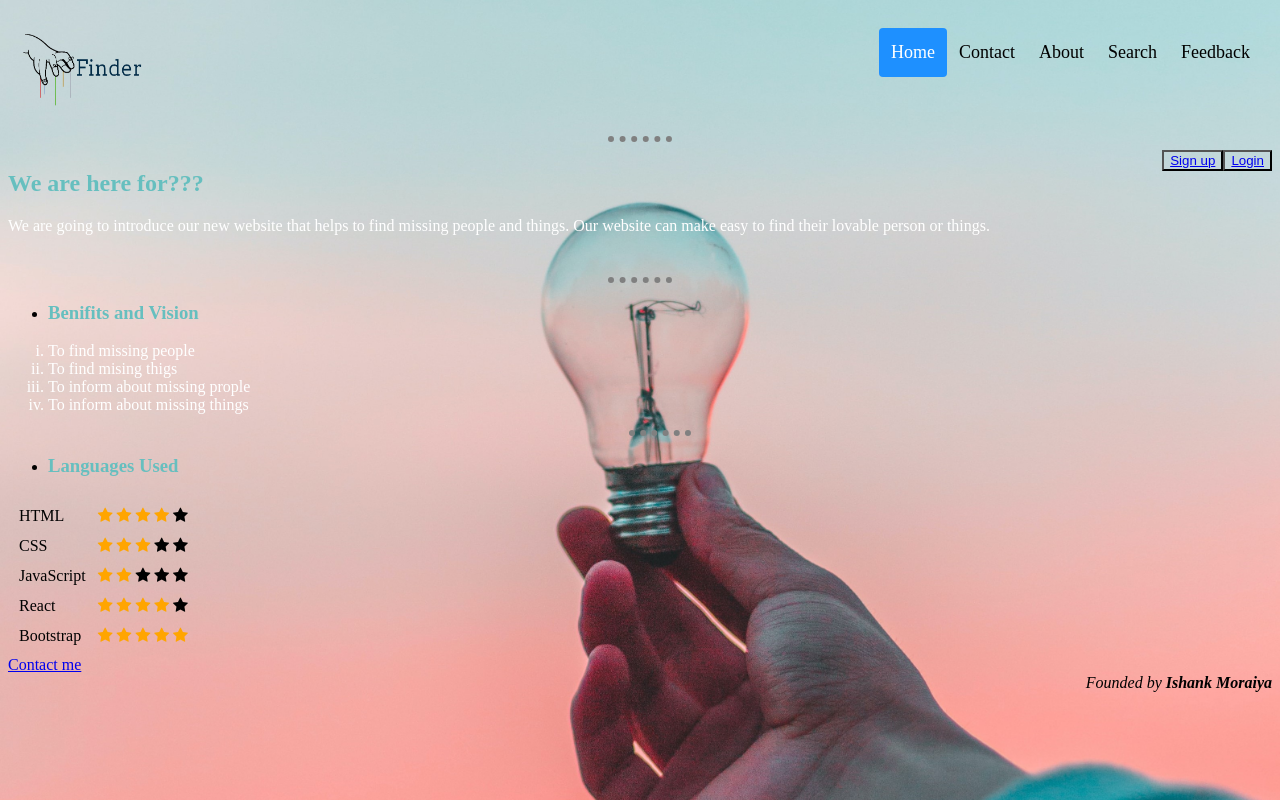
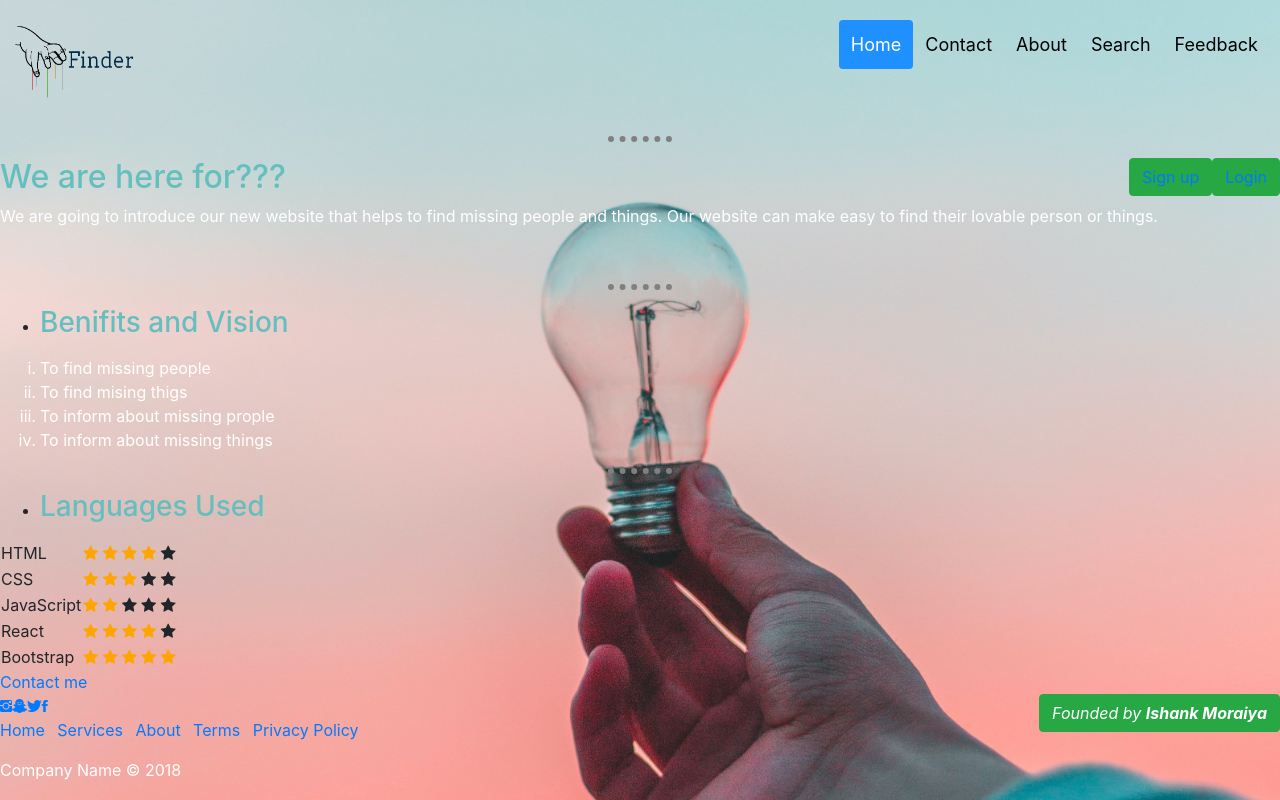
Before and after one commit to ishankmoraiya/smallproject, a plain HTML site: page index.html in a window 1280 px wide. Drawn offline with nearby package versions, Linux system fonts and the light colour scheme.

Commit message:
more files

```diff
--- a/index.html
+++ b/index.html
@@ -6,6 +6,16 @@
     <meta name="viewport" content="width=device-width, initial-scale=1.0">
     <title>Finder?</title>
     <link rel="stylesheet" href="css/style.css">
+
+    <meta charset="utf-8">
+    <meta name="viewport" content="width=device-width, initial-scale=1.0">
+    <title>Untitled</title>
+    <link rel="stylesheet" href="https://cdnjs.cloudflare.com/ajax/libs/twitter-bootstrap/4.1.3/css/bootstrap.min.css">
+    <link rel="stylesheet" href="https://cdnjs.cloudflare.com/ajax/libs/ionicons/2.0.1/css/ionicons.min.css">
+    <link rel="stylesheet" href="css/style.css">
+  <style>
+
+    </style>
 </head>
 <body >
     <div class="header">
@@ -47,8 +57,10 @@
         <li>To inform about missing things</li>
 
     </ol>
+    <hr>
+
     <ul>
-        <hr>
+
     <li><h3>Languages Used</h3></li>
     </ul>
     <table cellspacing="10">
@@ -114,6 +126,21 @@
     <a href="Contact.html">Contact me</a>
     <br>
     <em class='btn btn-success pull-right'>Founded by <strong>Ishank Moraiya</strong></em>
+    <div class="footer-basic">
+        <footer>
+            <div class="social"><a href="#"><i class="icon ion-social-instagram"></i></a><a href="#"><i class="icon ion-social-snapchat"></i></a><a href="#"><i class="icon ion-social-twitter"></i></a><a href="#"><i class="icon ion-social-facebook"></i></a></div>
+            <ul class="list-inline">
+                <li class="list-inline-item"><a href="#">Home</a></li>
+                <li class="list-inline-item"><a href="#">Services</a></li>
+                <li class="list-inline-item"><a href="#">About</a></li>
+                <li class="list-inline-item"><a href="#">Terms</a></li>
+                <li class="list-inline-item"><a href="#">Privacy Policy</a></li>
+            </ul>
+            <p class="copyright">Company Name © 2018</p>
+        </footer>
+    </div>
+    <script src="https://cdnjs.cloudflare.com/ajax/libs/jquery/3.2.1/jquery.min.js"></script>
+    <script src="https://cdnjs.cloudflare.com/ajax/libs/twitter-bootstrap/4.1.3/js/bootstrap.bundle.min.js"></script>
 
 
 </body>
--- /dev/null
+++ b/style.css
@@ -0,0 +1,172 @@
+body
+{
+    background-image:url('hf4.jpg');
+
+    background-attachment: fixed;
+    background-repeat: no-repeat;
+    background-size: cover;
+}
+
+.checked {
+    color: orange;
+  }
+  hr{
+       border-style:  none;
+       border-color: grey;
+       border-top-style: dotted;
+       border-width: 6px;
+       width: 5%;
+  }
+  h1{
+    color:  #66BFBF;
+    font-style: oblique;
+  }
+  h3{  color: #66BFBF;
+  }
+  h2{
+    color: #66BFBF;
+  }
+
+  .btn-success{
+    background-color: transparent;
+    border-color: transparent;
+  }
+  .btn-success cursor{
+    background-attachment: fixed;
+  }
+button{
+  background-color: transparent;
+  border: 3px;
+  background-image: none;
+}
+  /* Style the header with a grey background and some padding */
+.header {
+  overflow: hidden;
+  background-color: transparent;
+
+  padding: 20px 10px;
+}
+
+/* Style the header links */
+.header a {
+  float: left;
+  color: black;
+  text-align: center;
+  padding: 12px;
+  text-decoration: none;
+  font-size: 18px;
+  line-height: 25px;
+  border-radius: 4px;
+}
+
+/* Style the logo link (notice that we set the same value of line-height and font-size to prevent the header to increase when the font gets bigger */
+.header a.logo {
+
+  font-size: 25px;
+  font-weight: bold;
+}
+
+/* Change the background color on mouse-over */
+.header a:hover {
+  background-color: #ddd;
+  color: black;
+}
+
+/* Style the active/current link*/
+.header a.active {
+  background-color: dodgerblue;
+  color: white;
+}
+
+/* Float the link section to the right */
+.header-right {
+  float: right;
+}
+
+/* Add media queries for responsiveness - when the screen is 500px wide or less, stack the links on top of each other */
+@media screen and (max-width: 500px) {
+  .header a {
+    float: none;
+    display: block;
+    text-align: left;
+  }
+  .header-right {
+    float: none;
+  }
+}
+.header img {
+  float: left;
+  width: 125px;
+  height: 80px;
+
+}
+p
+{
+  color: white;
+}
+ol{
+  color: white;
+}
+span
+{
+  color: white;
+}
+.footer-basic {
+  padding:40px 0;
+  background-color:#ffffff;
+  color:#4b4c4d;
+}
+
+.footer-basic ul {
+  padding:0;
+  list-style:none;
+  text-align:center;
+  font-size:18px;
+  line-height:1.6;
+  margin-bottom:0;
+}
+
+.footer-basic li {
+  padding:0 10px;
+}
+
+.footer-basic ul a {
+  color:inherit;
+  text-decoration:none;
+  opacity:0.8;
+}
+
+.footer-basic ul a:hover {
+  opacity:1;
+}
+
+.footer-basic .social {
+  text-align:center;
+  padding-bottom:25px;
+}
+
+.footer-basic .social > a {
+  font-size:24px;
+  width:40px;
+  height:40px;
+  line-height:40px;
+  display:inline-block;
+  text-align:center;
+  border-radius:50%;
+  border:1px solid #ccc;
+  margin:0 8px;
+  color:inherit;
+  opacity:0.75;
+}
+
+.footer-basic .social > a:hover {
+  opacity:0.9;
+}
+
+.footer-basic .copyright {
+  margin-top:15px;
+  text-align:center;
+  font-size:13px;
+  color:#aaa;
+  margin-bottom:0;
+}
```
